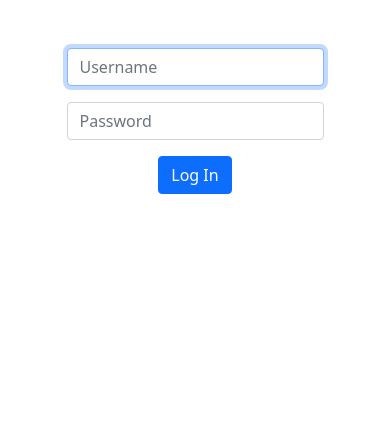
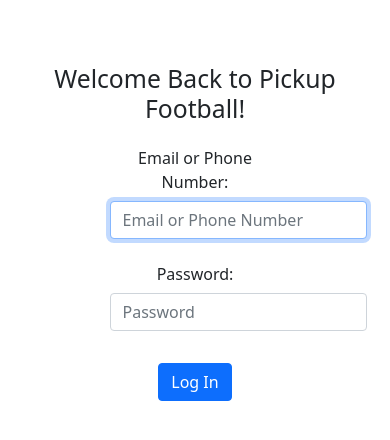
Before and after one commit to MrOmarHegazy/pickupFootball, a Flask app: page /login in a window 390 px wide. Shown: the part 58-498 px from the top of the page. Run offline with Flask 3, Linux system fonts and the light colour scheme.

Commit message:
Re-factored code to use email or phone instead of username

```diff
--- a/app.py
+++ b/app.py
@@ -8,6 +8,7 @@ from werkzeug.security import check_password_hash, generate_password_hash
 import os
 from helpers import apology, login_required, lookup, usd
 from models import db, User, Field, Slot, Booking, WaitingList
+import re
 
 def create_app():
     app = Flask(__name__)
@@ -32,12 +33,11 @@ app = create_app()
 
 @app.route("/")
 @login_required
-def main():
+def index():
     """Show user profile, cash in account, days registered"""
     # TO-DO
 
-    return apology("TO-DO", 400)
-    #return render_template("index.html")
+    return render_template("index.html")
 
 @app.route("/calendar", methods=["GET", "POST"])
 def calendar():
@@ -53,9 +53,9 @@ def login():
     # User reached route via POST (as by submitting a form via POST)
     if request.method == "POST":
 
-        # Ensure username was submitted
-        if not request.form.get("username"):
-            flash("Must Provide Username!")
+        # Ensure Entry was submitted
+        if not request.form.get("login_entry"):
+            flash("Must Provide Email or Phone Number!")
             return render_template("login.html")
 
         # Ensure password was submitted
@@ -64,17 +64,27 @@ def login():
             return render_template("login.html")
 
         else:
-            username = request.form.get("username")
+            loginEntry = request.form.get("login_entry")
             password = request.form.get("password")
 
-        # Query the database directly for the user by username
-        user = User.query.filter_by(username=username).first()
+        #Process entry, whether email or phone number, then query the database for the user
+        if process_input(loginEntry) == "email":
+            user = User.query.filter_by(email=loginEntry).first()
 
+        elif process_input(loginEntry) == "phone number":
+            user = User.query.filter_by(phoneNumber=loginEntry).first()
 
-         # Ensure username exists and password is correct
-        if not user or not check_password_hash(user.password, password):
-            # This means either the user wasn't found, or the password was incorrect.
-            return apology("invalid username and/or password", 403)
+        else:
+            flash("Please enter a valid email or phone number!")
+            return render_template("login.html")
+
+        # Ensure username exists and password is correct
+        if not user:
+            return apology("The Email or Phone Number you Provided is not registered. Please register and try again.", 403)
+
+        elif not check_password_hash(user.password, password):
+            flash("Incorrect Password!")
+            return render_template("login.html")
 
         # Remember which user has logged in
         session["user_id"] = user.id
@@ -102,7 +112,6 @@ def register():
     """Register user"""
     if request.method == "POST":
 
-        username = request.form.get("username")
         password = request.form.get("password")
         hashed_password = generate_password_hash(password)
         email = request.form.get("email")
@@ -113,7 +122,7 @@ def register():
         #Validate Input
         """TO-DO"""
 
-        user = User(username=username, password=hashed_password, email=email, phoneNumber=phone_number, firstName=first_name, lastName=last_name)
+        user = User(password=hashed_password, email=email, phoneNumber=phone_number, firstName=first_name, lastName=last_name)
 
         try:
             db.session.add(user)
@@ -137,6 +146,19 @@ def register():
 def book():
     return
 
+def process_input(user_input):
+    # Regex pattern for email
+    email_regex = re.compile(r'\b[A-Za-z0-9._%+-]+@[A-Za-z0-9.-]+\.[A-Z|a-z]{2,}\b')
+
+    # Regex pattern for phone number
+    phone_regex = re.compile(r'\b\d{3}[-.]?\d{3}[-.]?\d{4}\b')
+
+    if email_regex.fullmatch(user_input):
+        return "email"
+    elif phone_regex.fullmatch(user_input):
+        return "phone number"
+    else:
+        return "invalid"
 
 if __name__ == "__main__":
 
--- a/templates/login.html
+++ b/templates/login.html
@@ -5,13 +5,23 @@
 {% endblock %}
 
 {% block main %}
-    <form action="/login" method="post">
-        <div class="mb-3">
-            <input autocomplete="off" autofocus class="form-control mx-auto w-auto" id="username" name="username" placeholder="Username" type="text">
-        </div>
-        <div class="mb-3">
-            <input class="form-control mx-auto w-auto" id="password" name="password" placeholder="Password" type="password">
-        </div>
-        <button class="btn btn-primary" type="submit">Log In</button>
-    </form>
+    <h2 class = "mx-auto m-3"> Welcome Back to Pickup Football! </h2>
+    <div class="container d-flex justify-content-center">
+        <form action="/login" method="post" class="w-50">
+            <div class="row mb-3">
+                <label for="firstname" class="col-sm-4 col-form-label">Email or Phone Number:</label>
+                <div class="col-sm-8">
+                    <input autocomplete="off" autofocus class="form-control mx-auto w-auto" id="login_entry" name="login_entry" placeholder="Email or Phone Number" type="text" required>
+                </div>
+            </div>
+            <div class="row mb-3">
+                <label for="password" class="col-sm-4 col-form-label">Password:</label>
+                <div class="col-sm-8">
+                    <input class="form-control mx-auto w-auto" id="password" name="password" placeholder="Password" type="password" required>
+                </div>
+            </div>
+            <button class="btn btn-primary m-3 col-sm-3 mx-auto" type="submit">Log In</button>
+        </form>
+
+    </div>
 {% endblock %}
--- a/templates/register.html
+++ b/templates/register.html
@@ -33,12 +33,6 @@
             </div>
         </div>
         <div class="row mb-3">
-            <label for="username" class="col-sm-4 col-form-label">Username</label>
-            <div class="col-sm-8">
-                <input class="form-control w-auto" id="username" name="username" placeholder="Username" type="text" required>
-            </div>
-        </div>
-        <div class="row mb-3">
             <label for="password" class="col-sm-4 col-form-label">Password</label>
             <div class="col-sm-8">
                 <input class="form-control w-auto" id="password" name="password" placeholder="Password" type="password" required>
```
Also changed, not shown: templates/index.html (+9 -1 lines), registration.db, 2 other files.
